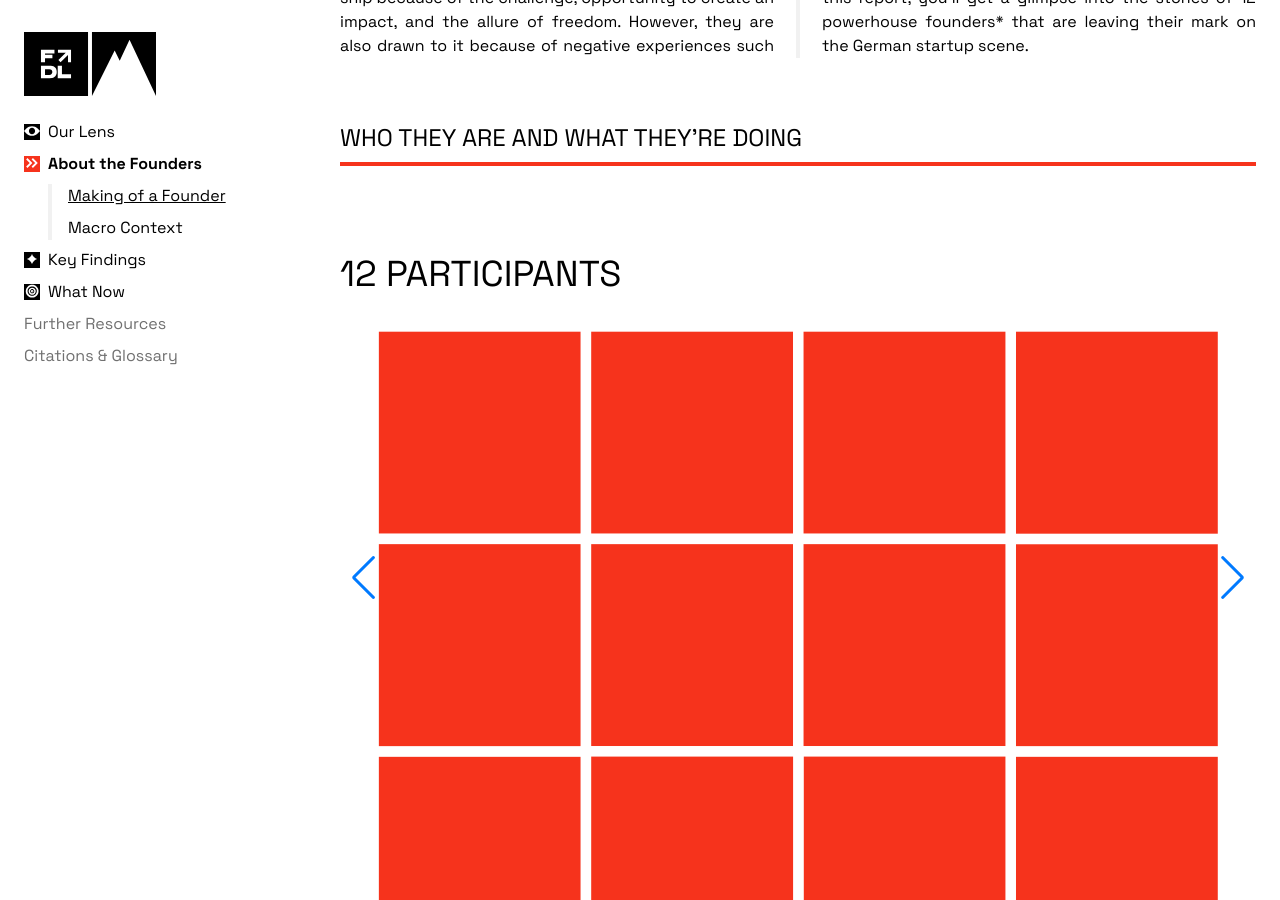
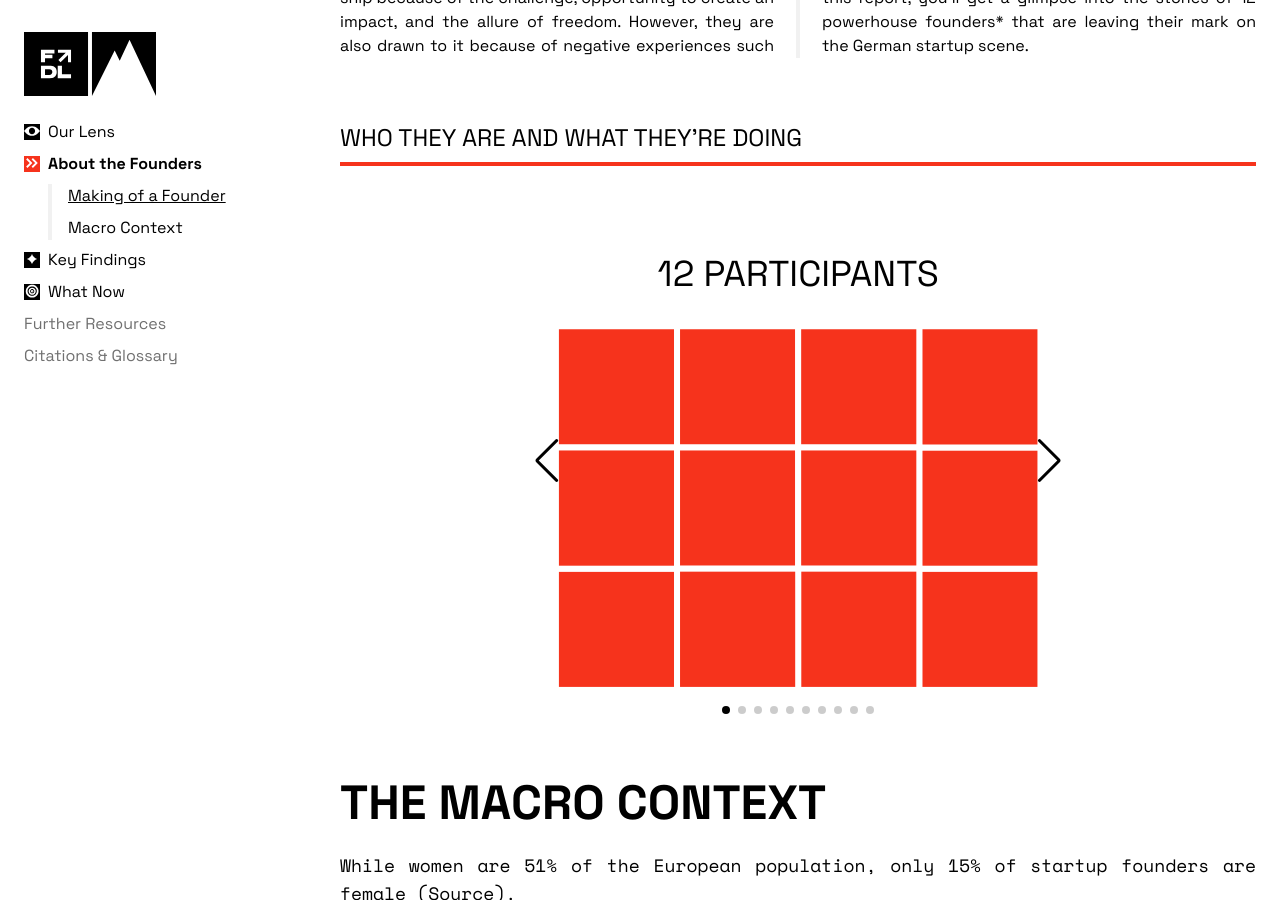
Before and after one commit to Founderland/Report, a Jekyll site: the page built from index.html, in a window 1280 px wide and 900 px high, scrolled down 5748 px. Built offline with Jekyll 4.4.1, drawn with Linux system fonts in a browser that asks for light colours.

Commit message:
swiper styling

```diff
--- a/_layouts/default.html
+++ b/_layouts/default.html
@@ -14,8 +14,8 @@
     <link href="https://fonts.googleapis.com/css2?family=Space+Grotesk:wght@400;700&family=Space+Mono:wght@400;700&display=swap" rel="stylesheet">
 
     <!-- styles -->
+    <link rel="stylesheet" href="https://cdn.jsdelivr.net/npm/swiper@8/swiper-bundle.min.css">
     <link rel="stylesheet" href="assets/styles/output.css">
-    <link rel="stylesheet" href="https://cdn.jsdelivr.net/npm/swiper@8/swiper-bundle.min.css">
   </head>
   <body>
 
--- a/assets/styles/input.css
+++ b/assets/styles/input.css
@@ -779,6 +779,7 @@
 }
 .swiper h3 {
     border-bottom: none;
+    text-align: center;
 }
 .swiper img {
     max-width: 100%;
@@ -792,6 +793,10 @@
     @apply bg-black;
 }
 @screen md {
+    .swiper {
+        width: 60%;
+        margin: 0 auto;
+    }
     .swiper h3 {
         @apply text-4xl;
     }
--- a/assets/styles/output.css
+++ b/assets/styles/output.css
@@ -1803,6 +1803,7 @@
 
 .swiper h3 {
   border-bottom: none;
+  text-align: center;
 }
 
 .swiper img {
@@ -1822,6 +1823,11 @@
 }
 
 @media (min-width: 768px) {
+  .swiper {
+    width: 60%;
+    margin: 0 auto;
+  }
+
   .swiper h3 {
     font-size: 2.25rem;
     line-height: 2.5rem;
```
